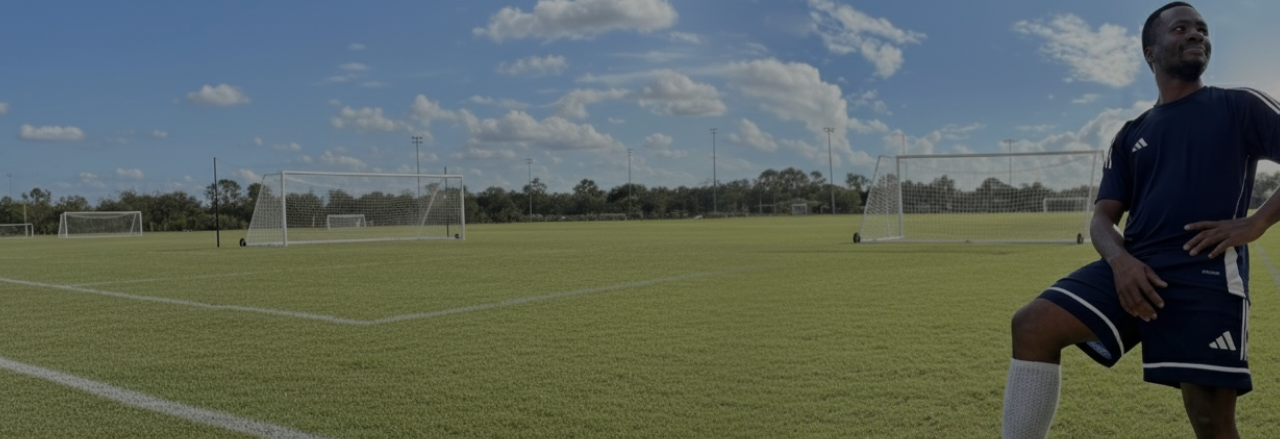
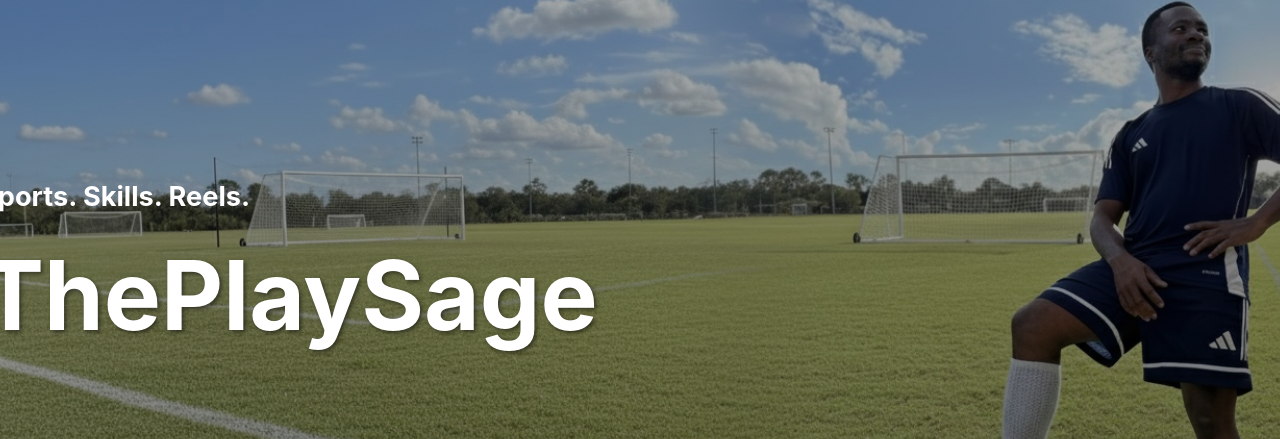
Before and after one commit to aaronong-dev/theplaysage, a React (Create React App) app in the folder theplaysage/: page / in a window 1280 px wide. Shown: the part 118-557 px from the top of the page. Built offline with nearby package versions, Linux system fonts and the light colour scheme.

Commit message:
Added hero content

```diff
--- a/theplaysage/src/components/AboutSection.css
+++ /dev/null
@@ -1,4 +0,0 @@
-.about-video-player{
-    height: 100%;
-    width: 100%;
-}
--- a/theplaysage/src/components/AboutSection.js
+++ /dev/null
@@ -1,31 +0,0 @@
-import React from 'react';
-
-const AboutSection = () => {
-  return (
-    <section className="about-section">
-      <div className="container">
-        <div className="about-content">
-          <div className="about-text">
-
-          </div>
-          <div className="about-video">
-            <video
-              autoPlay
-              muted
-              loop
-              playsInline
-              className="about-video-player"
-              poster="/Pictures/HeroPicture.jpg"
-            >
-              <source src="/Pictures/Videos/AboutVideo.MOV" type="video/quicktime" />
-              <source src="/Pictures/Videos/AboutVideo.MOV" type="video/mp4" />
-              Your browser does not support the video tag.
-            </video>
-          </div>
-        </div>
-      </div>
-    </section>
-  );
-};
-
-export default AboutSection;
--- /dev/null
+++ b/theplaysage/src/components/Hero.css
@@ -0,0 +1,19 @@
+.hero-content {
+    display: flex;
+    flex-direction: column;
+    align-items: flex-start;
+    justify-content: center;
+    text-align: left;
+    max-width: 600px;
+    margin-right: 45rem;
+    margin-bottom: 0rem;
+}
+
+.hero-content h1 {
+    font-size: 6rem;
+}
+
+.hero-content h3 {
+    font-size: 1.7rem;
+
+}
--- a/theplaysage/src/components/Hero.js
+++ b/theplaysage/src/components/Hero.js
@@ -1,9 +1,14 @@
 import React from 'react';
+import './Hero.css';
 
 const Hero = () => {
   return (
     <section className="hero">
       <div className="hero-overlay"></div>
+      <div className="hero-content">
+        <h3> Sports. Skills. Reels.</h3>
+        <h1>ThePlaySage</h1>
+      </div>
     </section>
   );
 };
--- a/theplaysage/src/components/Navbar.css
+++ b/theplaysage/src/components/Navbar.css
@@ -1,7 +1,7 @@
 .navbar{
     display: flex;
     justify-content: center;
-    position: fixed;
+    position: absolute;
     top: 0;
     left: 50%;
     transform: translateX(-50%);
--- a/theplaysage/src/pages/About.js
+++ b/theplaysage/src/pages/About.js
@@ -4,36 +4,7 @@
   return (
     <div className="about-page">
       <div className="about-content">
-        <h1>About The Play Sage</h1>
-
-        <h2>Our Mission</h2>
-        <p>
-          At <span className="accent">The Play Sage</span>, we believe that football is more than just a game –
-          it's a beautiful art form that brings people together from all walks of life. Our mission is to
-          provide comprehensive analysis, insights, and highlights that celebrate the beautiful game.
-        </p>
-
-        <h2>Who We Are</h2>
-        <p>
-          We are passionate football enthusiasts, analysts, and storytellers dedicated to bringing you
-          the most engaging content about the sport we love. Our team combines years of experience
-          in football analysis with cutting-edge technology to deliver content that both educates and entertains.
-        </p>
-
-        <h2>What We Do</h2>
-        <p>
-          From tactical breakdowns and player analysis to match highlights and transfer news,
-          <span className="accent"> The Play Sage</span> covers all aspects of football. We provide
-          in-depth analysis that helps fans understand the game better while celebrating the moments
-          that make football the world's most popular sport.
-        </p>
-
-        <h2>Our Vision</h2>
-        <p>
-          We envision a world where every football fan has access to high-quality analysis and
-          insights that deepen their appreciation for the game. Through our platform, we aim to
-          foster a community of knowledgeable and passionate football enthusiasts.
-        </p>
+        {/* Content will be added here */}
       </div>
     </div>
   );
--- a/theplaysage/src/pages/Home.js
+++ b/theplaysage/src/pages/Home.js
@@ -1,12 +1,10 @@
 import React from 'react';
 import Hero from '../components/Hero';
-import AboutSection from '../components/AboutSection';
 
 const Home = () => {
   return (
     <div>
       <Hero />
-      <AboutSection />
     </div>
   );
 };
```
